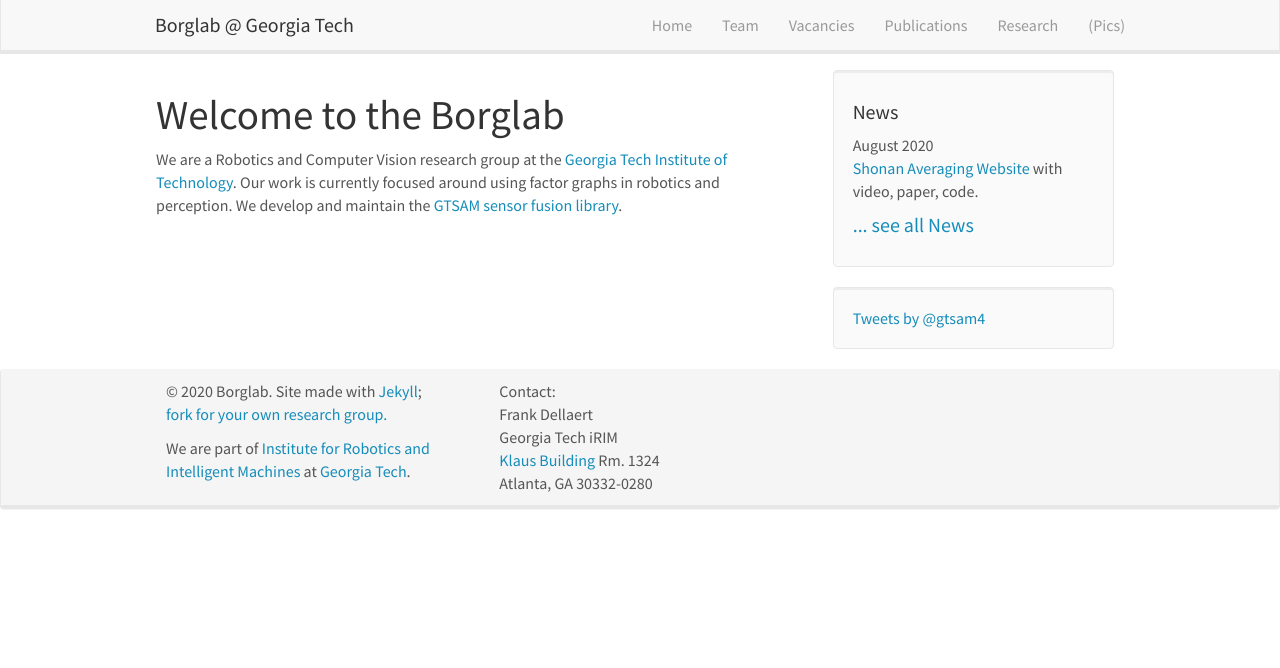
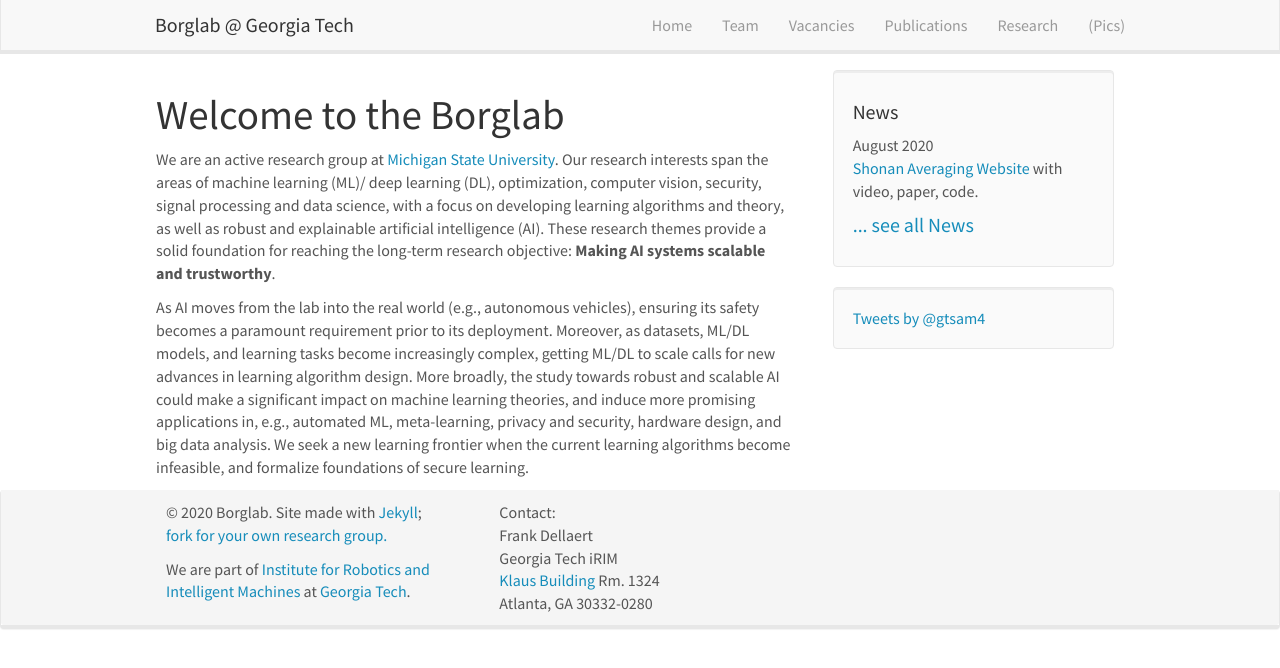
Before and after one commit to OPTML-Group/OPTML-Group.github.io, a Jekyll site: the page built from _pages/home.md, in a window 1280 px wide. Shown: the top 668 px of the page. Built offline with Jekyll 4.4.1, drawn with Linux system fonts in a browser that asks for light colours; nearby versions of some CDN libraries; comment, search, counter and statistics services are not loaded.

Commit message:
customize home page

```diff
--- a/_pages/home.md
+++ b/_pages/home.md
@@ -6,10 +6,9 @@ sitemap: false
 permalink: /
 ---
 
-We are a Robotics and Computer Vision research group at
-the [Georgia Tech Institute of Technology](http://www.gatech.edu).
-Our work is currently focused around using factor graphs in robotics and perception.
-We develop and maintain the [GTSAM sensor fusion library](https://gtsam.org).
+We are an active research group at [Michigan State University](https://www.msu.edu). Our research interests span the areas of machine learning (ML)/ deep learning (DL), optimization, computer vision, security, signal processing and data science, with a focus on developing learning algorithms and theory, as well as robust and explainable artificial intelligence (AI). These research themes provide a solid foundation for reaching the long-term research objective: __Making AI systems scalable and trustworthy__.
+
+As AI moves from the lab into the real world (e.g., autonomous vehicles), ensuring its safety becomes a paramount requirement prior to its deployment. Moreover, as datasets, ML/DL models, and learning tasks become increasingly complex, getting ML/DL to scale calls for new advances in learning algorithm design. More broadly, the study towards robust and scalable AI could make a significant impact on machine learning theories, and induce more promising applications in, e.g., automated ML, meta-learning, privacy and security, hardware design, and big data analysis. We seek a new learning frontier when the current learning algorithms become infeasible, and formalize foundations of secure learning.
 
 <!-- <div markdown="0" id="carousel" class="carousel slide" data-ride="carousel" data-interval="5000" data-pause="hover" >
     <ol class="carousel-indicators">
```
